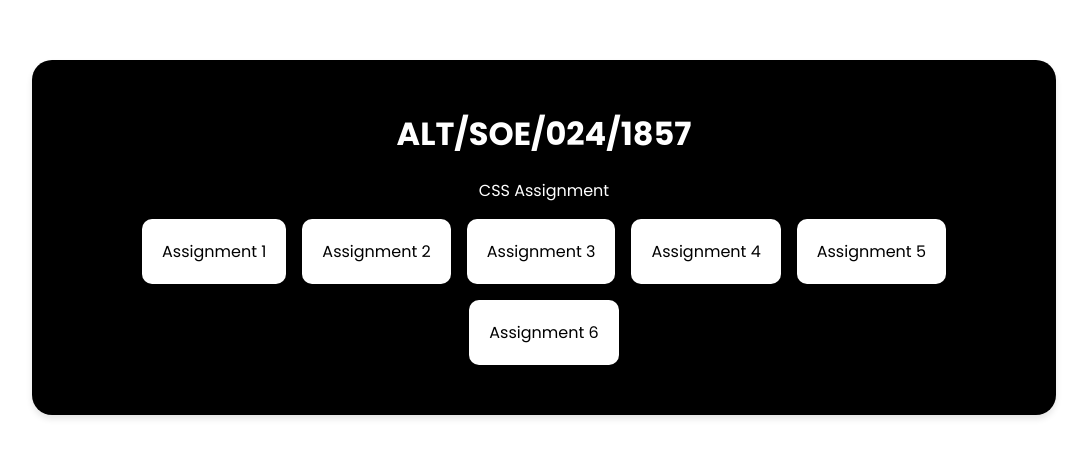
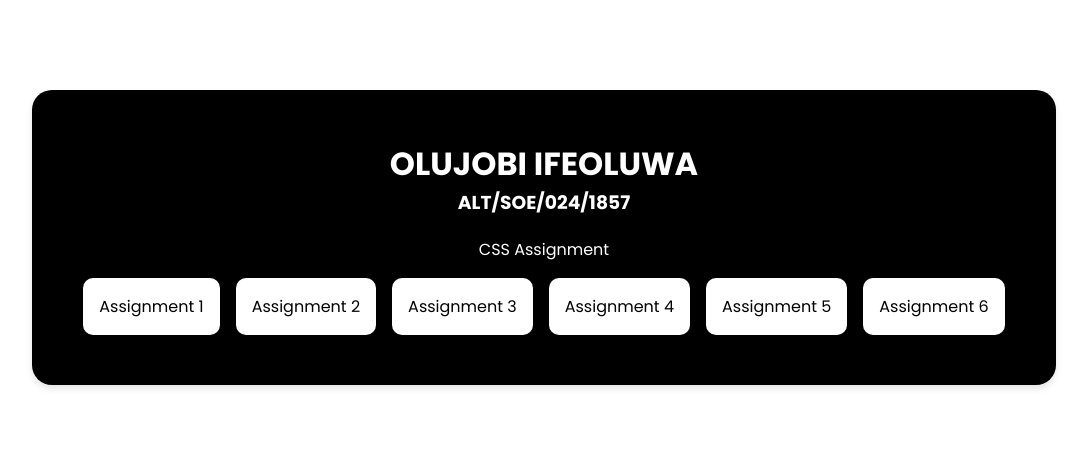
Before and after one commit to OIDemi/AltSchool-CSS-Assignment, a plain HTML site: page index.html in a window 1280 px wide. Shown: the part 163-620 px from the top of the page, without its empty margins (96-1183 px from the left). Drawn offline with Linux system fonts and the light colour scheme; a web font is replaced by a local one.

Commit message:
MADE CHANGES TO BUTTON

```diff
--- a/index.html
+++ b/index.html
@@ -8,18 +8,19 @@
   </head>
   <body>
     <div class="container">
-      <h1>ALT/SOE/024/1857</h1>
+      <h1>OLUJOBI IFEOLUWA</h1>
+      <h3>ALT/SOE/024/1857</h3>
       <div class="container-body">
         <p>CSS Assignment</p>
 
-        <ul>
-          <li><a href="./assignment-1/index.html">Assignment 1</a></li>
-          <li><a href="./assignment-2/index.html">Assignment 2</a></li>
-          <li><a href="./assignment-3/index.html">Assignment 3</a></li>
-          <li><a href="./assignment-4/index.html">Assignment 4</a></li>
-          <li><a href="./assignment-5/index.html">Assignment 5</a></li>
-          <li><a href="./assignment-6/index.html">Assignment 6</a></li>
-        </ul>
+        <div class="btn-body">
+          <a href="./assignment-1/index.html">Assignment 1</a>
+          <a href="./assignment-2/index.html">Assignment 2</a>
+          <a href="./assignment-3/index.html">Assignment 3</a>
+          <a href="./assignment-4/index.html">Assignment 4</a>
+          <a href="./assignment-5/index.html">Assignment 5</a>
+          <a href="./assignment-6/index.html">Assignment 6</a>
+        </div>
       </div>
     </div>
   </body>
--- a/styles.css
+++ b/styles.css
@@ -23,7 +23,8 @@ body {
   box-shadow: 0px 4px 6px rgba(0, 0, 0, 0.1);
   border-radius: 20px;
 }
-h1 {
+h1,
+h3 {
   text-align: center;
 }
 .container-body {
@@ -34,19 +35,16 @@ h1 {
   gap: 1rem;
 }
 
-.container-body ul {
+.btn-body {
   display: flex;
-  flex-wrap: wrap;
-  justify-content: center;
   gap: 1rem;
+  border: none;
 }
-.container-body ul li {
-  list-style-type: none;
+
+.btn-body a {
+  text-decoration: none;
+  color: #000;
   background-color: #fff;
-  padding: 20px;
+  padding: 1rem;
   border-radius: 10px;
 }
-.container-body ul li a {
-  text-decoration: none;
-  color: #000;
-}
```
